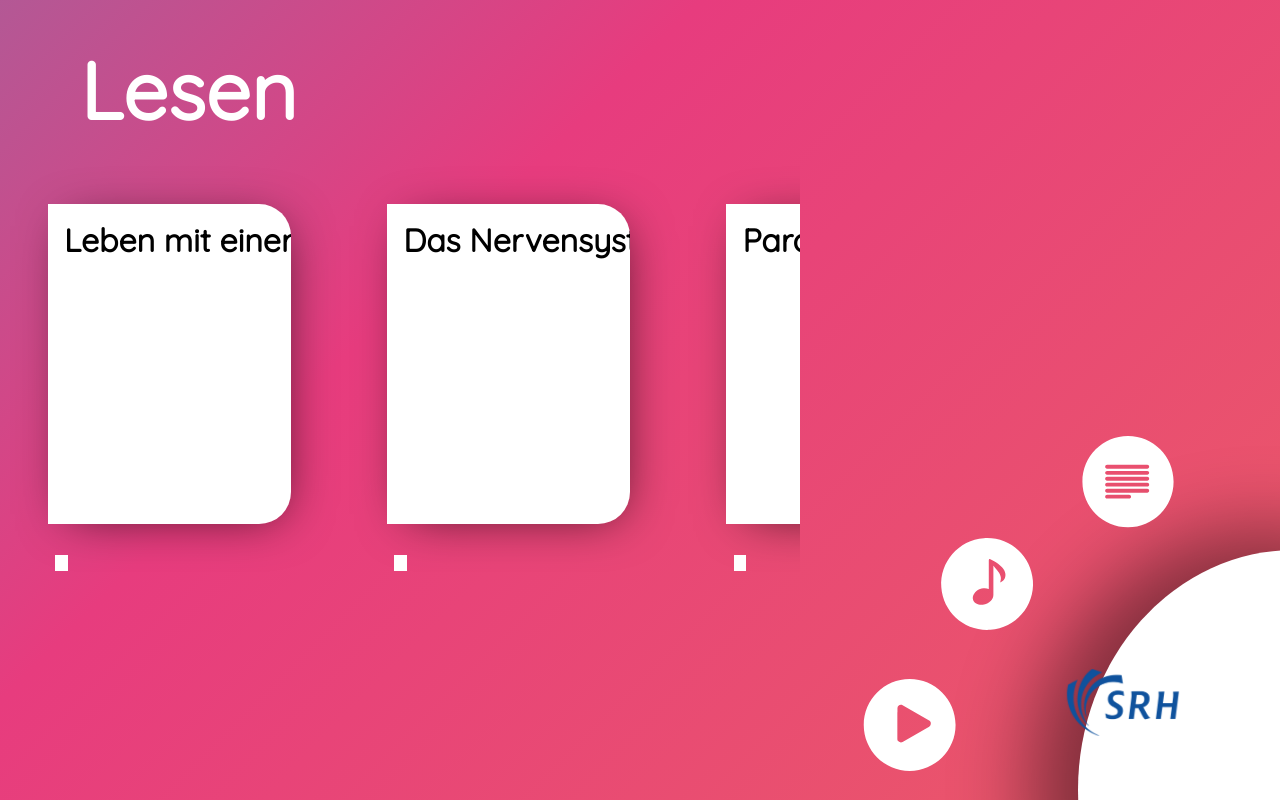
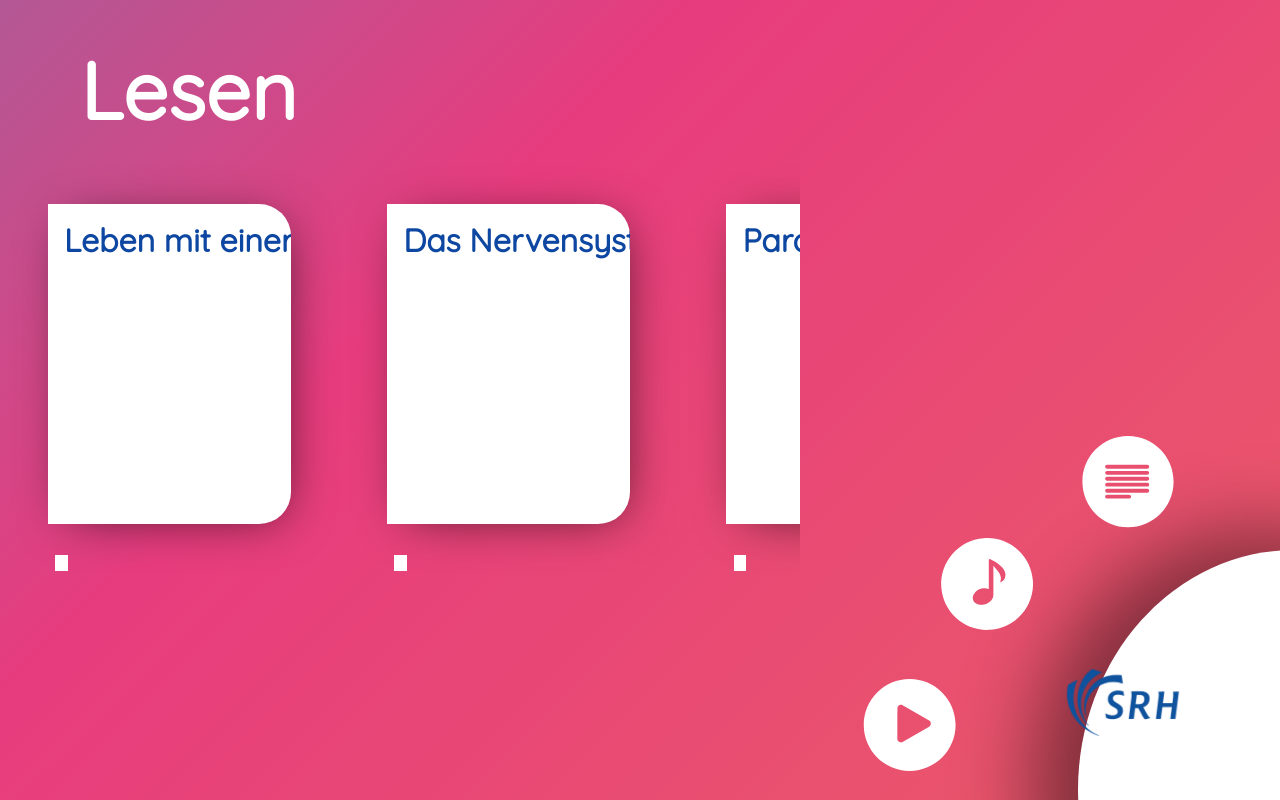
Before and after one commit to Momaritti/gera-srh, an Angular app: page /text in a window 1280 px wide. Built offline with nearby package versions, Linux system fonts and the light colour scheme; data requests are answered from the project's data file.

Commit message:
changed style of title

```diff
--- a/src/app/hear/hear.component.sass
+++ b/src/app/hear/hear.component.sass
@@ -16,7 +16,7 @@
     width: 100px
   ul li h2
     font-size: 1.2rem
-    color: #000
+    color: #0d47a1
     margin-bottom: 5%
     &:hover
       cursor: pointer
--- a/src/app/read/read.component.sass
+++ b/src/app/read/read.component.sass
@@ -6,7 +6,7 @@
   height: 100vh
   ul li h2
     font-size: 2rem
-    color: #000
+    color: #0d47a1
 
 
 
--- a/src/app/watch/watch.component.sass
+++ b/src/app/watch/watch.component.sass
@@ -12,7 +12,7 @@
 
 
 h2
-  color: #000
+  color: #0d47a1
   font-size: 2rem
 
 .container li
```
